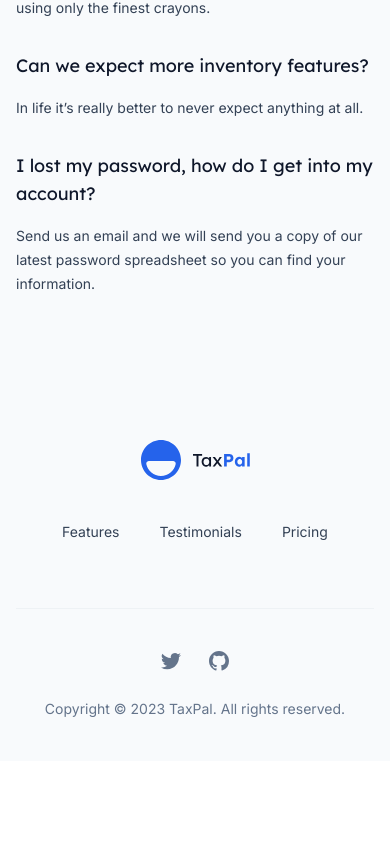
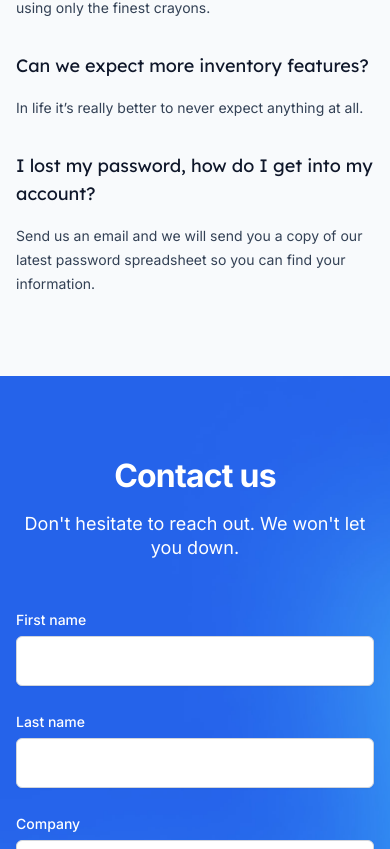
Before and after one commit to toony10/psychbot, a Next.js app: page / in a window 390 px wide. Shown: the part 11151-12000 px from the top of the page. Before the commit the page ends 11912 px from the top, so only its background shows below. Built offline with nearby package versions, Linux system fonts and the light colour scheme.

Commit message:
Added contact section

```diff
--- /dev/null
+++ b/src/components/Contact.jsx
@@ -0,0 +1,231 @@
+import Image from 'next/image'
+import backgroundImage from '@/images/background-features.jpg'
+import { Container } from '@/components/Container'
+import { Button } from '@/components/Button'
+
+export default function Contact() {
+  return (
+    <section
+      id="contact"
+      aria-label="What our customers are saying"
+      className="relative overflow-hidden bg-blue-600 pt-20 pb-28 sm:py-32"
+    >
+      <Image
+        className="absolute top-1/2 left-1/2 max-w-none translate-x-[-44%] translate-y-[-42%]"
+        src={backgroundImage}
+        alt=""
+        width={2245}
+        height={1636}
+        unoptimized
+      />
+      <Container className="relative">
+        <div className="max-w-2xl md:mx-auto md:text-center xl:max-w-none">
+          <div className="relative mx-auto max-w-xl">
+            <svg
+              className="absolute left-full translate-x-1/2 transform"
+              width={404}
+              height={404}
+              fill="none"
+              viewBox="0 0 404 404"
+              aria-hidden="true"
+            >
+              <defs>
+                <pattern
+                  id="85737c0e-0916-41d7-917f-596dc7edfa27"
+                  x={0}
+                  y={0}
+                  width={20}
+                  height={20}
+                  patternUnits="userSpaceOnUse"
+                >
+                  <rect
+                    x={0}
+                    y={0}
+                    width={4}
+                    height={4}
+                    className="text-gray-200"
+                    fill="currentColor"
+                  />
+                </pattern>
+              </defs>
+              <rect
+                width={404}
+                height={404}
+                fill="url(#85737c0e-0916-41d7-917f-596dc7edfa27)"
+              />
+            </svg>
+            <svg
+              className="absolute right-full bottom-0 -translate-x-1/2 transform"
+              width={404}
+              height={404}
+              fill="none"
+              viewBox="0 0 404 404"
+              aria-hidden="true"
+            >
+              <defs>
+                <pattern
+                  id="85737c0e-0916-41d7-917f-596dc7edfa27"
+                  x={0}
+                  y={0}
+                  width={20}
+                  height={20}
+                  patternUnits="userSpaceOnUse"
+                >
+                  <rect
+                    x={0}
+                    y={0}
+                    width={4}
+                    height={4}
+                    className="text-gray-200"
+                    fill="currentColor"
+                  />
+                </pattern>
+              </defs>
+              <rect
+                width={404}
+                height={404}
+                fill="url(#85737c0e-0916-41d7-917f-596dc7edfa27)"
+              />
+            </svg>
+            <div className="text-center">
+              <h2 className="text-3xl font-bold tracking-tight text-white sm:text-4xl">
+                Contact us
+              </h2>
+              <p className="mt-4 text-lg leading-6 text-white">
+                Don't hesitate to reach out. We won't let you down.
+              </p>
+            </div>
+            <div className="mt-12">
+              <form
+                action="#"
+                method="POST"
+                className="grid grid-cols-1 gap-y-6 sm:grid-cols-2 sm:gap-x-8"
+              >
+                <div>
+                  <label
+                    htmlFor="first-name"
+                    className="block text-sm font-medium text-white"
+                  >
+                    First name
+                  </label>
+                  <div className="mt-1">
+                    <input
+                      type="text"
+                      name="first-name"
+                      id="first-name"
+                      autoComplete="given-name"
+                      className="block w-full rounded-md border-gray-300 py-3 px-4 shadow-sm focus:border-indigo-500 focus:ring-indigo-500"
+                    />
+                  </div>
+                </div>
+                <div>
+                  <label
+                    htmlFor="last-name"
+                    className="block text-sm font-medium text-white"
+                  >
+                    Last name
+                  </label>
+                  <div className="mt-1">
+                    <input
+                      type="text"
+                      name="last-name"
+                      id="last-name"
+                      autoComplete="family-name"
+                      className="block w-full rounded-md border-gray-300 py-3 px-4 shadow-sm focus:border-indigo-500 focus:ring-indigo-500"
+                    />
+                  </div>
+                </div>
+                <div className="sm:col-span-2">
+                  <label
+                    htmlFor="company"
+                    className="block text-sm font-medium text-white"
+                  >
+                    Company
+                  </label>
+                  <div className="mt-1">
+                    <input
+                      type="text"
+                      name="company"
+                      id="company"
+                      autoComplete="organization"
+                      className="block w-full rounded-md border-gray-300 py-3 px-4 shadow-sm focus:border-indigo-500 focus:ring-indigo-500"
+                    />
+                  </div>
+                </div>
+                <div className="sm:col-span-2">
+                  <label
+                    htmlFor="email"
+                    className="block text-sm font-medium text-white"
+                  >
+                    Email
+                  </label>
+                  <div className="mt-1">
+                    <input
+                      id="email"
+                      name="email"
+                      type="email"
+                      autoComplete="email"
+                      className="block w-full rounded-md border-gray-300 py-3 px-4 shadow-sm focus:border-indigo-500 focus:ring-indigo-500"
+                    />
+                  </div>
+                </div>
+                <div className="sm:col-span-2">
+                  <label
+                    htmlFor="phone-number"
+                    className="block text-sm font-medium text-white"
+                  >
+                    Phone Number
+                  </label>
+                  <div className="relative mt-1 rounded-md shadow-sm">
+                    <div className="absolute inset-y-0 left-0 flex items-center">
+                      <label htmlFor="country" className="sr-only">
+                        Country
+                      </label>
+                      <select
+                        id="country"
+                        name="country"
+                        className="h-full rounded-md border-transparent bg-transparent py-0 pl-4 pr-8 text-gray-500 focus:border-indigo-500 focus:ring-indigo-500"
+                      >
+                        <option>EG</option>
+                      </select>
+                    </div>
+                    <input
+                      type="tel"
+                      name="phone-number"
+                      id="phone-number"
+                      autoComplete="tel"
+                      className="block w-full rounded-md border-gray-300 py-3 px-4 pl-20 focus:border-indigo-500 focus:ring-indigo-500"
+                      placeholder="01027050132"
+                    />
+                  </div>
+                </div>
+                <div className="sm:col-span-2">
+                  <label
+                    htmlFor="message"
+                    className="block text-sm font-medium text-white"
+                  >
+                    Message
+                  </label>
+                  <div className="mt-1">
+                    <textarea
+                      id="message"
+                      name="message"
+                      rows={4}
+                      className="block w-full rounded-md border-gray-300 py-3 px-4 shadow-sm focus:border-indigo-500 focus:ring-indigo-500"
+                      defaultValue={''}
+                    />
+                  </div>
+                </div>
+                <div className="sm:col-span-2">
+                  <Button type="submit" color="white" className="mt-10">
+                    Let's talk
+                  </Button>
+                </div>
+              </form>
+            </div>
+          </div>
+        </div>
+      </Container>
+    </section>
+  )
+}
--- a/src/components/Header.jsx
+++ b/src/components/Header.jsx
@@ -80,6 +80,7 @@ function MobileNavigation() {
             <MobileNavLink href="#features">Features</MobileNavLink>
             <MobileNavLink href="#testimonials">Testimonials</MobileNavLink>
             <MobileNavLink href="#pricing">Pricing</MobileNavLink>
+            <MobileNavLink href="#contact">Contact</MobileNavLink>
             <hr className="m-2 border-slate-300/40" />
             <MobileNavLink href="/login">Sign in</MobileNavLink>
           </Popover.Panel>
@@ -102,6 +103,7 @@ export function Header() {
               <NavLink href="#features">Features</NavLink>
               <NavLink href="#testimonials">Testimonials</NavLink>
               <NavLink href="#pricing">Pricing</NavLink>
+              <NavLink href="#contact">Contact</NavLink>
             </div>
           </div>
           <div className="flex items-center gap-x-5 md:gap-x-8">
--- a/src/pages/index.jsx
+++ b/src/pages/index.jsx
@@ -9,6 +9,7 @@ import { Pricing } from '@/components/Pricing'
 import { PrimaryFeatures } from '@/components/PrimaryFeatures'
 import { SecondaryFeatures } from '@/components/SecondaryFeatures'
 import { Testimonials } from '@/components/Testimonials'
+import Contact from '@/components/Contact'
 
 export default function Home() {
   return (
@@ -29,6 +30,7 @@ export default function Home() {
         <Testimonials />
         <Pricing />
         <Faqs />
+        <Contact />
       </main>
       <Footer />
     </>
```
